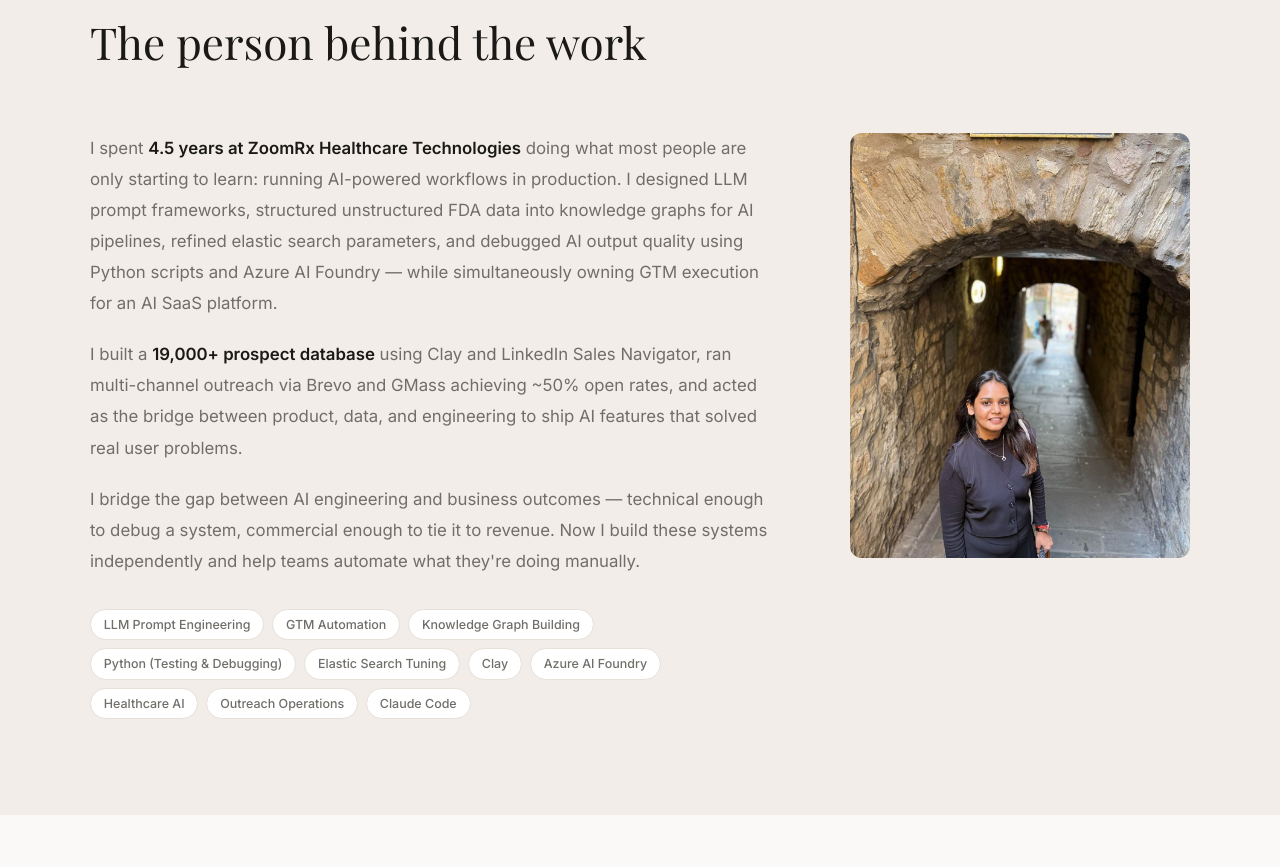
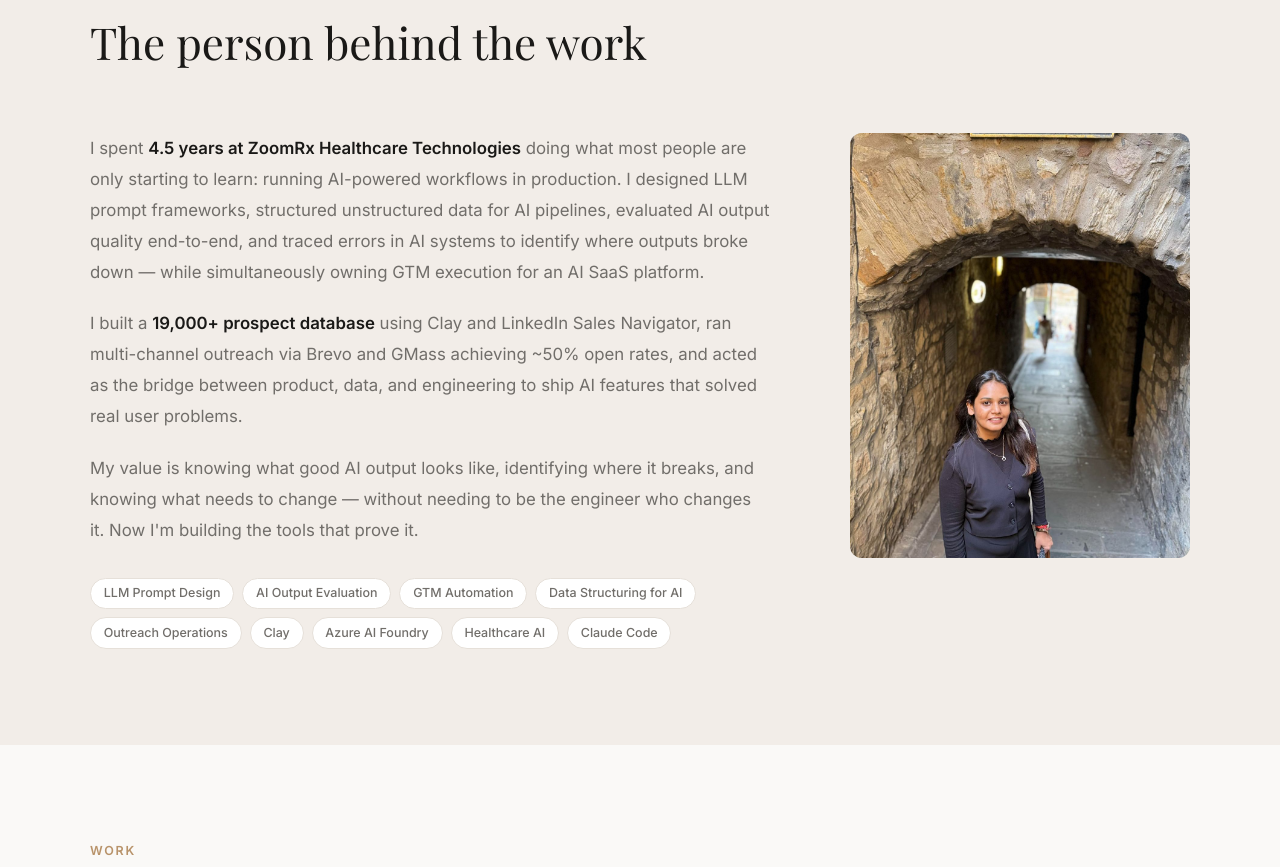
Before and after one commit to shefalishivhareai-gif/Portfolio, a plain HTML site: page index.html in a window 1280 px wide. Shown: the part 1000-1867 px from the top of the page. Drawn offline with nearby package versions, Linux system fonts and the light colour scheme.

Commit message:
Honest rewrite of About section - remove overclaimed technical skills

```diff
--- a/index.html
+++ b/index.html
@@ -39,9 +39,9 @@
 
       <!-- EDIT: Your one-liner -->
       <p class="hero-desc">
-        4.5 years running AI workflows in production — structuring data for LLM pipelines,
-        debugging AI systems with Python and Azure AI Foundry, and automating GTM operations
-        at scale. I bridge the gap between AI engineering and business outcomes.
+        4.5 years running AI workflows in production — designing prompts, structuring data
+        for LLM pipelines, evaluating AI output quality, and automating GTM operations at scale.
+        I bridge the gap between AI systems and the business outcomes they're supposed to deliver.
       </p>
 
       <div class="hero-cta">
@@ -67,10 +67,9 @@
           <p>
             I spent <strong>4.5 years at ZoomRx Healthcare Technologies</strong> doing what
             most people are only starting to learn: running AI-powered workflows in production.
-            I designed LLM prompt frameworks, structured unstructured FDA data into knowledge graphs
-            for AI pipelines, refined elastic search parameters, and debugged AI output quality
-            using Python scripts and Azure AI Foundry — while simultaneously owning GTM execution
-            for an AI SaaS platform.
+            I designed LLM prompt frameworks, structured unstructured data for AI pipelines,
+            evaluated AI output quality end-to-end, and traced errors in AI systems to identify
+            where outputs broke down — while simultaneously owning GTM execution for an AI SaaS platform.
           </p>
           <p>
             I built a <strong>19,000+ prospect database</strong> using Clay and LinkedIn Sales Navigator,
@@ -78,22 +77,21 @@
             bridge between product, data, and engineering to ship AI features that solved real user problems.
           </p>
           <p>
-            I bridge the gap between AI engineering and business outcomes —
-            technical enough to debug a system, commercial enough to tie it to revenue.
-            Now I build these systems independently and help teams automate what they're doing manually.
+            My value is knowing what good AI output looks like, identifying where it breaks,
+            and knowing what needs to change — without needing to be the engineer who changes it.
+            Now I'm building the tools that prove it.
           </p>
 
           <!-- EDIT: Your key skills/tags -->
           <div class="about-tags">
-            <span class="about-tag">LLM Prompt Engineering</span>
+            <span class="about-tag">LLM Prompt Design</span>
+            <span class="about-tag">AI Output Evaluation</span>
             <span class="about-tag">GTM Automation</span>
-            <span class="about-tag">Knowledge Graph Building</span>
-            <span class="about-tag">Python (Testing & Debugging)</span>
-            <span class="about-tag">Elastic Search Tuning</span>
+            <span class="about-tag">Data Structuring for AI</span>
+            <span class="about-tag">Outreach Operations</span>
             <span class="about-tag">Clay</span>
             <span class="about-tag">Azure AI Foundry</span>
             <span class="about-tag">Healthcare AI</span>
-            <span class="about-tag">Outreach Operations</span>
             <span class="about-tag">Claude Code</span>
           </div>
         </div>
```
